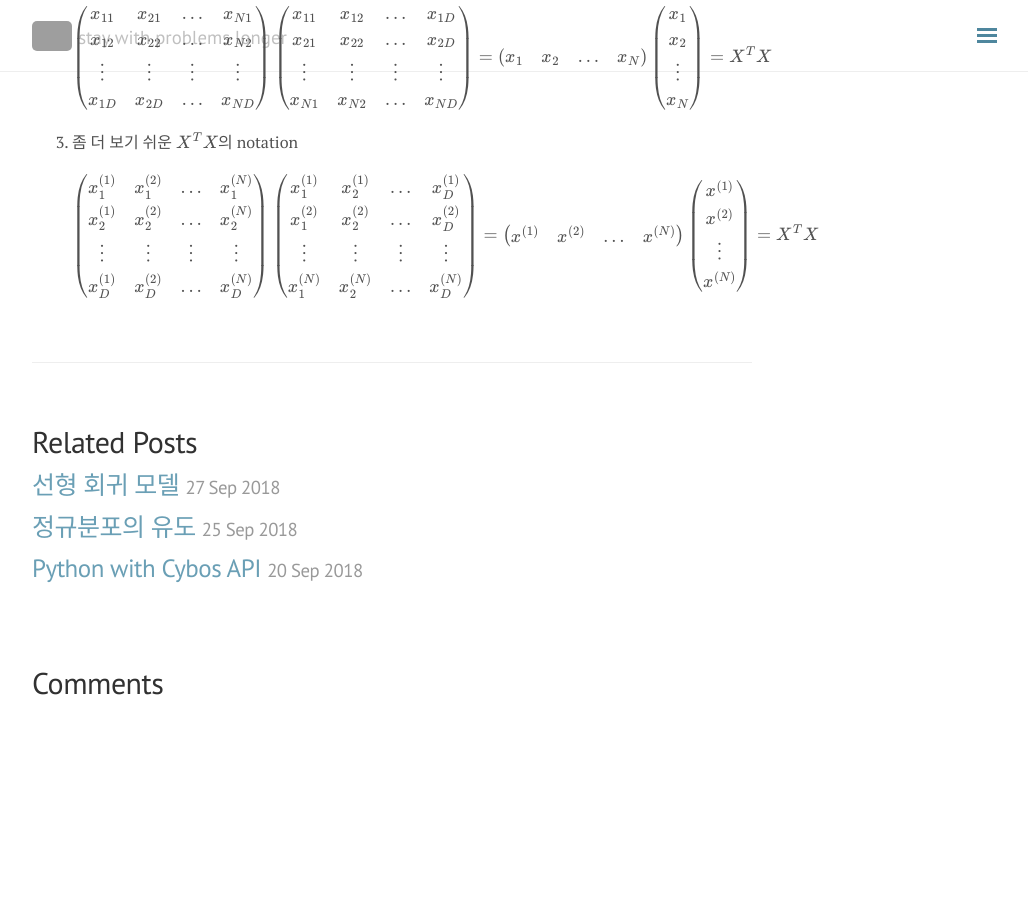
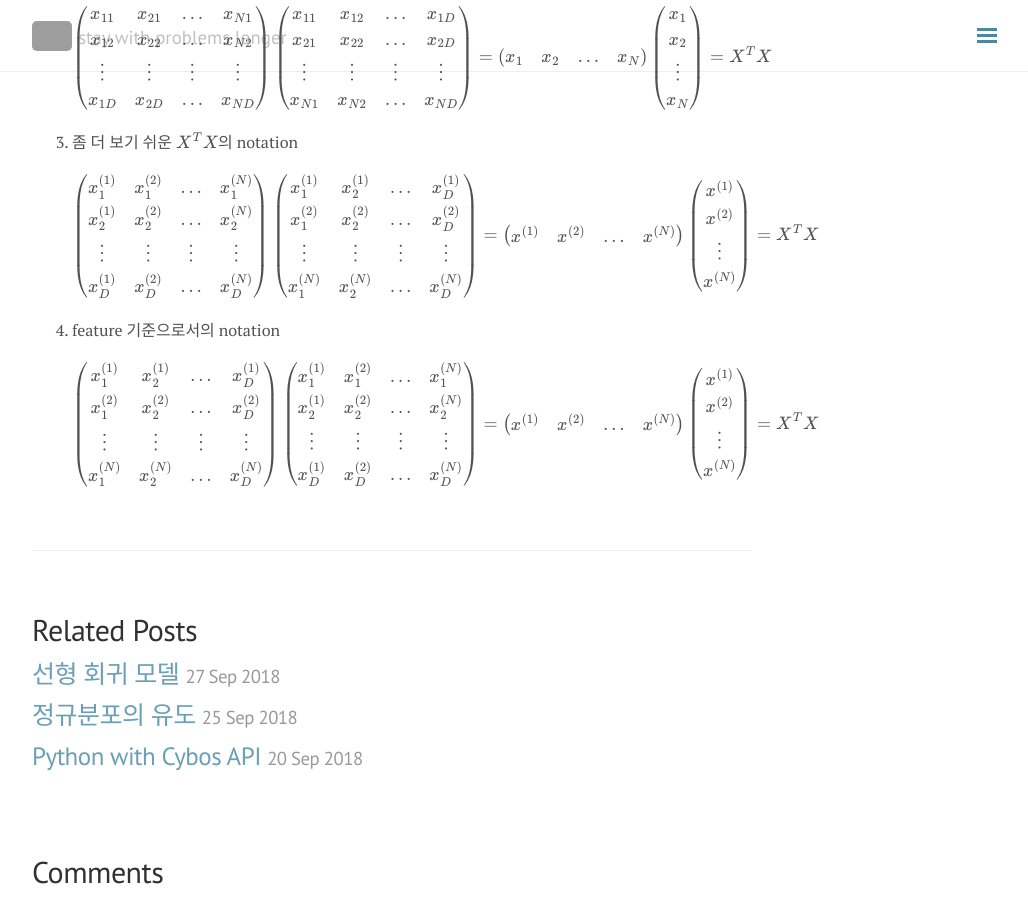
Before and after one commit to seokhoonj/seokhoonj.github.io, a Jekyll site: the page built from _posts/Math/2018-09-28-Math-gaussian_distribution.md, in a window 1280 px wide and 900 px high, scrolled down 1214 px. Shown: the whole window, without its empty margins (248-1276 px from the left). Built offline with Jekyll 4.4.1, drawn with Linux system fonts in a browser that asks for light colours; nearby versions of some CDN libraries; formulas are drawn with MathJax 3; comment, search, counter and statistics services are not loaded; before the commit the page ends 1926 px from its top, so only the background shows below that; grey boxes are pictures that could not be loaded.

Commit message:
add _posts

```diff
--- a/_posts/Math/2018-09-28-Math-gaussian_distribution.md
+++ b/_posts/Math/2018-09-28-Math-gaussian_distribution.md
@@ -34,3 +34,5 @@
 \\( \begin{pmatrix} x\_{11} & x\_{21} & \ldots & x\_{N1}  \\\\ x\_{12} & x\_{22} & \ldots & x\_{N2}  \\\\ \vdots  & \vdots  & \vdots & \vdots   \\\\ x\_{1D} & x\_{2D} & \ldots & x\_{ND}  \end{pmatrix} \begin{pmatrix} x\_{11} & x\_{12} & \ldots & x\_{1D}  \\\\ x\_{21} & x\_{22} & \ldots & x\_{2D}  \\\\ \vdots  & \vdots  & \vdots & \vdots   \\\\ x\_{N1} & x\_{N2} & \ldots & x\_{ND} \end{pmatrix} = \left(\begin{array}{cccc} x\_1 & x\_2 & \ldots & x\_N \end{array}\right) \left(\begin{array}{c} x\_1 \\\\ x\_2 \\\\ \vdots \\\\ x\_N \end{array}\right) = X^T X\\)
 3. 좀 더 보기 쉬운 $X^T X$의 notation
 \\( \begin{pmatrix} x\_1^{(1)} & x\_1^{(2)} & \ldots & x\_1^{(N)} \\\\ x\_2^{(1)} & x\_2^{(2)} & \ldots & x\_2^{(N)} \\\\ \vdots  & \vdots  & \vdots & \vdots \\\\ x\_D^{(1)} & x\_D^{(2)} & \ldots & x\_D^{(N)}  \end{pmatrix} \begin{pmatrix} x\_1^{(1)} & x\_2^{(1)} & \ldots & x\_D^{(1)} \\\\ x\_1^{(2)} & x\_2^{(2)} & \ldots & x\_D^{(2)} \\\\ \vdots  & \vdots  & \vdots & \vdots \\\\ x\_1^{(N)} & x\_2^{(N)} & \ldots & x\_D^{(N)} \end{pmatrix} = \left(\begin{array}{cccc} x^{(1)} & x^{(2)} & \ldots & x^{(N)} \end{array}\right) \left(\begin{array}{c} x^{(1)} \\\\ x^{(2)} \\\\ \vdots \\\\ x^{(N)} \end{array}\right) = X^T X \\)
+4. feature 기준으로서의 notation
+\\( \begin{pmatrix} x\_1^{(1)} & x\_2^{(1)} & \ldots & x\_D^{(1)} \\\\ x\_1^{(2)} & x\_2^{(2)} & \ldots & x\_D^{(2)} \\\\ \vdots  & \vdots  & \vdots & \vdots \\\\ x\_1^{(N)} & x\_2^{(N)} & \ldots & x\_D^{(N)} \end{pmatrix} \begin{pmatrix} x\_1^{(1)} & x\_1^{(2)} & \ldots & x\_1^{(N)} \\\\ x\_2^{(1)} & x\_2^{(2)} & \ldots & x\_2^{(N)} \\\\ \vdots  & \vdots  & \vdots & \vdots \\\\ x\_D^{(1)} & x\_D^{(2)} & \ldots & x\_D^{(N)}  \end{pmatrix} = \left(\begin{array}{cccc} x^{(1)} & x^{(2)} & \ldots & x^{(N)} \end{array}\right) \left(\begin{array}{c} x^{(1)} \\\\ x^{(2)} \\\\ \vdots \\\\ x^{(N)} \end{array}\right) = X^T X \\)
```
